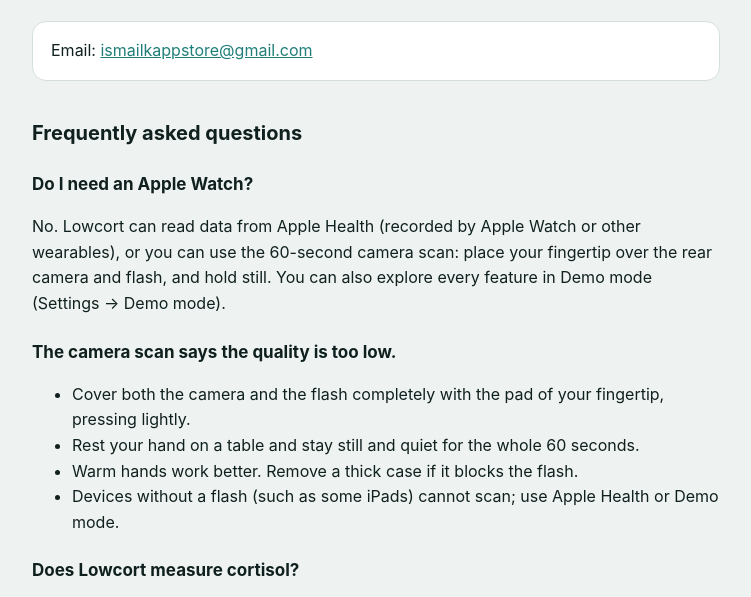
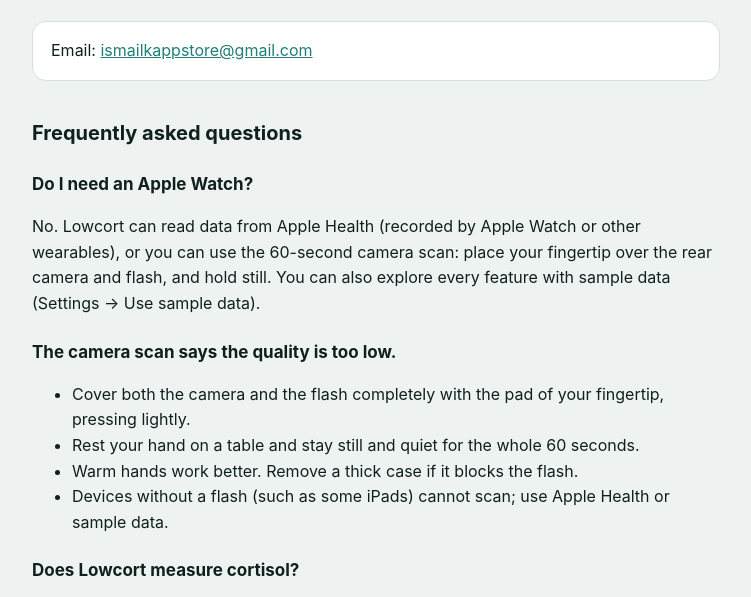
Before and after one commit to isml/apps-legal, a plain HTML site: page lowcort/support.html in a window 1280 px wide. Shown: the part 167-764 px from the top of the page, without its empty margins (264-1015 px from the left). Drawn offline with Linux system fonts and the light colour scheme.

Commit message:
Lowcort: 'Demo mode' → 'sample data' wording

```diff
--- a/lowcort/support.html
+++ b/lowcort/support.html
@@ -19,14 +19,14 @@
 <h2>Frequently asked questions</h2>
 
 <h3>Do I need an Apple Watch?</h3>
-<p>No. Lowcort can read data from Apple Health (recorded by Apple Watch or other wearables), or you can use the 60-second camera scan: place your fingertip over the rear camera and flash, and hold still. You can also explore every feature in Demo mode (Settings → Demo mode).</p>
+<p>No. Lowcort can read data from Apple Health (recorded by Apple Watch or other wearables), or you can use the 60-second camera scan: place your fingertip over the rear camera and flash, and hold still. You can also explore every feature with sample data (Settings → Use sample data).</p>
 
 <h3>The camera scan says the quality is too low.</h3>
 <ul>
 <li>Cover both the camera and the flash completely with the pad of your fingertip, pressing lightly.</li>
 <li>Rest your hand on a table and stay still and quiet for the whole 60 seconds.</li>
 <li>Warm hands work better. Remove a thick case if it blocks the flash.</li>
-<li>Devices without a flash (such as some iPads) cannot scan; use Apple Health or Demo mode.</li>
+<li>Devices without a flash (such as some iPads) cannot scan; use Apple Health or sample data.</li>
 </ul>
 
 <h3>Does Lowcort measure cortisol?</h3>
```
Also changed, not shown: lowcort/privacy.html (+1 -1 lines).
